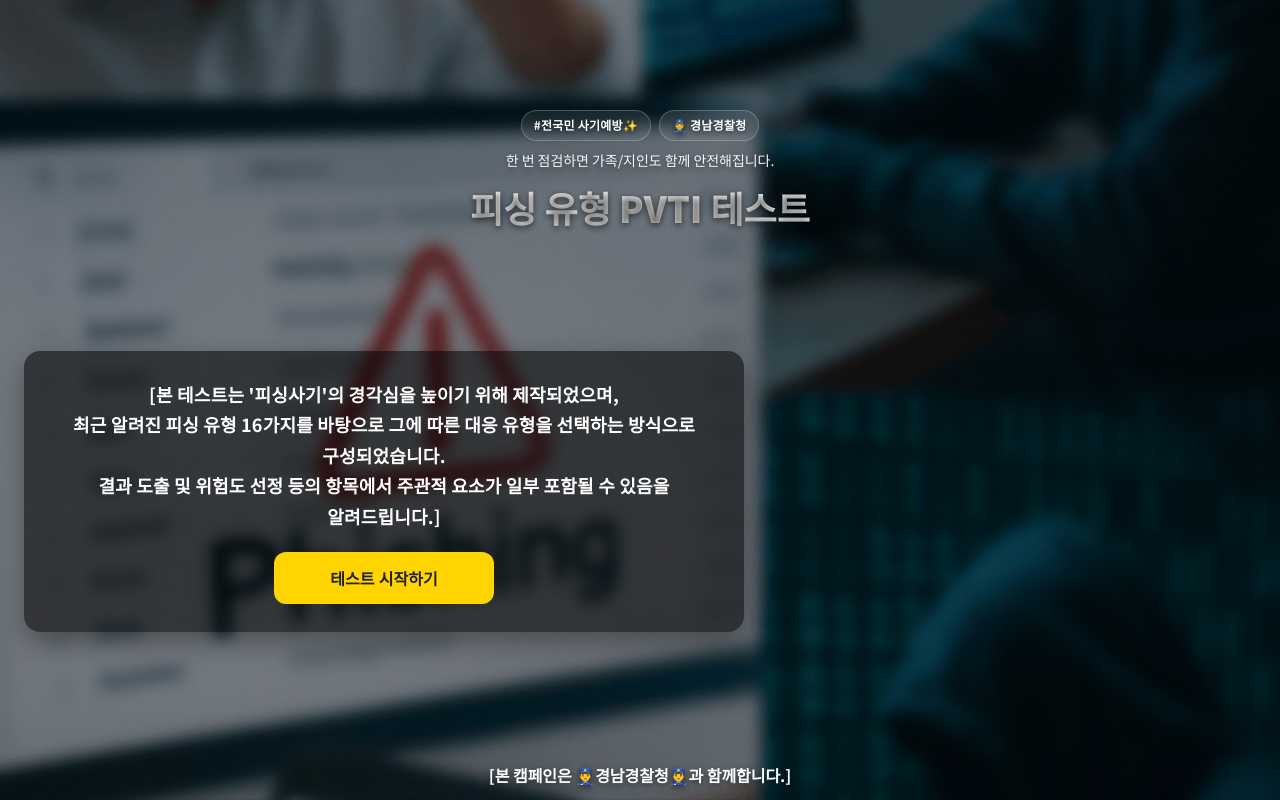
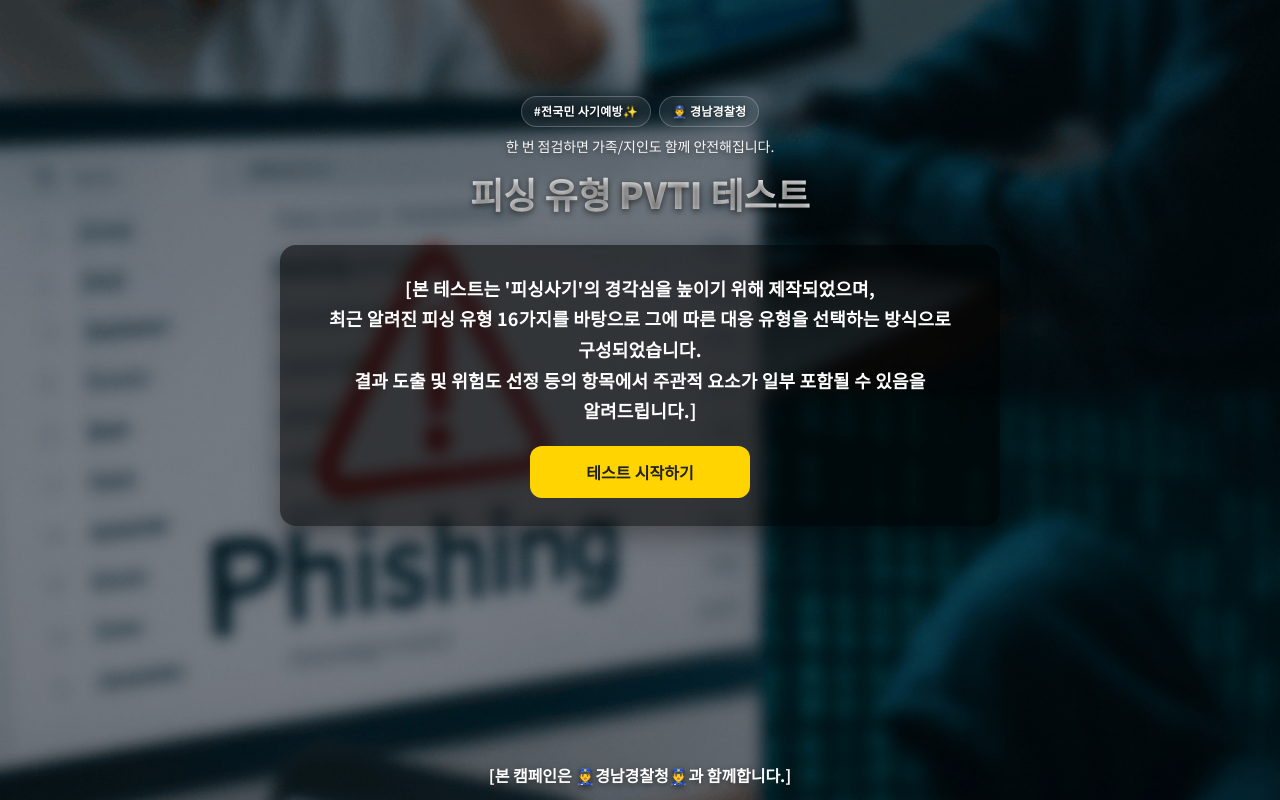
Before and after one commit to kids4045/POL_CVTI_1, a React (Create React App) app: page /guide in a window 1280 px wide. Built offline with nearby package versions, Linux system fonts and the light colour scheme; no server answers; a web font is replaced by a local one.

Commit message:
fix(guide): center disclaimer block on desktop (justify-center, align-start)

```diff
--- a/src/styles.css
+++ b/src/styles.css
@@ -966,3 +966,21 @@ html {
     padding-bottom: 10px !important;
   }
 }
+
+/* ===== Guide: desktop centering fix ===== */
+@media (min-width: 769px) {
+  /* 가로는 가운데, 세로는 상단으로 */
+  .guide-main {
+    justify-content: center !important; /* ← LEFT가 아닌 CENTER */
+    align-items: flex-start !important; /* 세로 상단 정렬 */
+    padding-top: 16px !important; /* 필요 시 8~20px 사이로 조정 */
+  }
+
+  /* 여백 살짝 정리(선택) */
+  .guide-header {
+    padding-top: 96px !important;
+  } /* 너무 내려왔으면 90~110px에서 조정 */
+  .guide-footer {
+    padding-top: 12px !important;
+  }
+}
```
